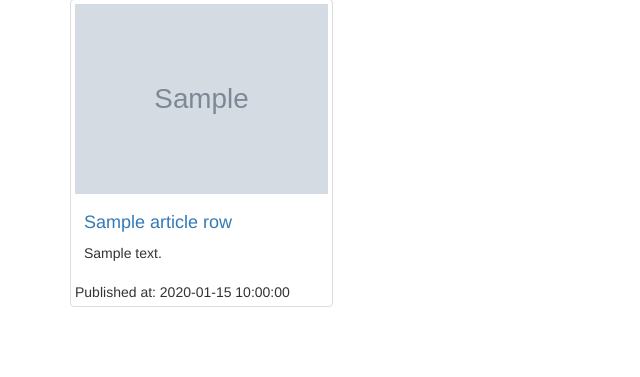
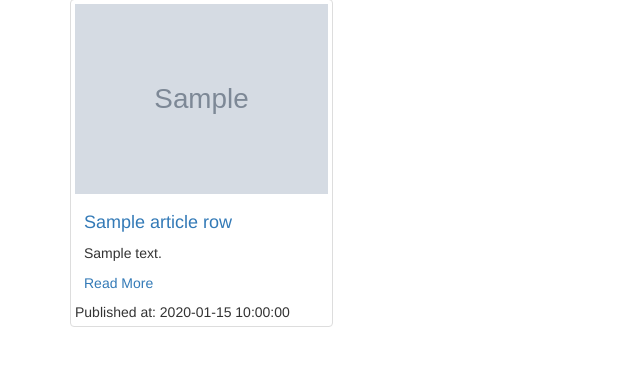
Before and after one commit to probantan/news, a Flask app: template app/templates/articles.html in a window 1280 px wide. Shown: the part 129-506 px from the top of the page, without its empty margins (0-640 px from the left). Run offline with Flask 2, Linux system fonts and the light colour scheme; the template is opened without the code that fills it: most values are stand-ins (such as "Sample title", 1, 10 or a date in 2020); grey boxes marked "Sample" are stand-in pictures; some libraries are stand-ins or nearby versions.

Commit message:
redirected my articles to another page

```diff
--- a/app/templates/articles.html
+++ b/app/templates/articles.html
@@ -18,7 +18,7 @@
 						      <div class="caption">
 						        <h4><a href="{{article.url}}" target="_blank">{{article.title |truncate(35)}}</a></h4>
 						        <p>{{article.description | truncate(80)}}</p>
-						        <a href="{{article.url}}" target="_blank"> </a>
+						        <a href="{{article.url}}" target="_blank"> Read More</a>
 
 
 						      </div>
```
